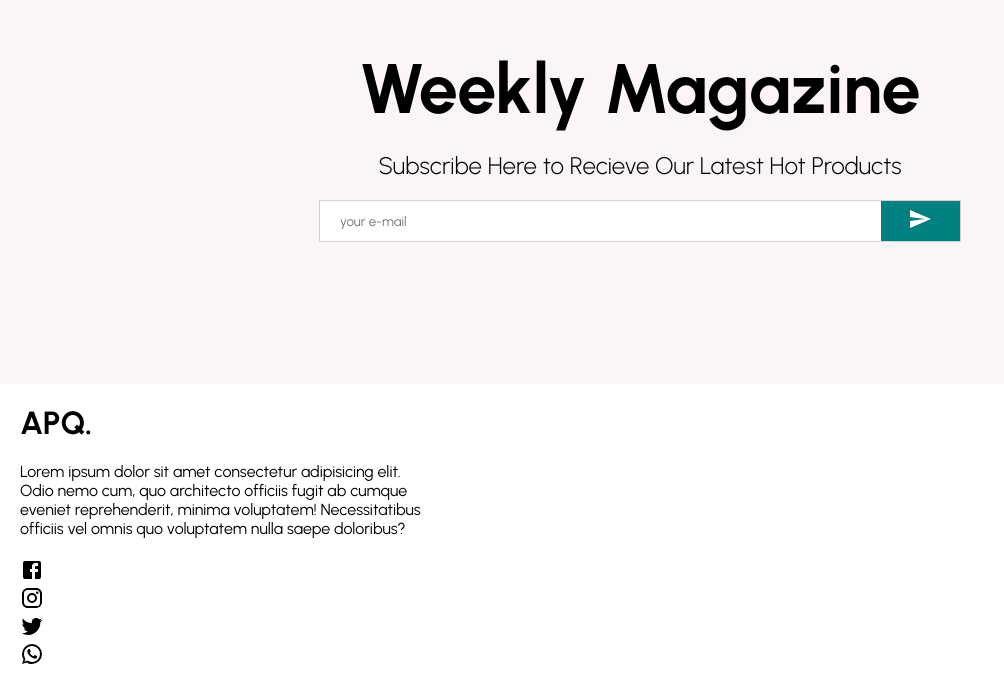
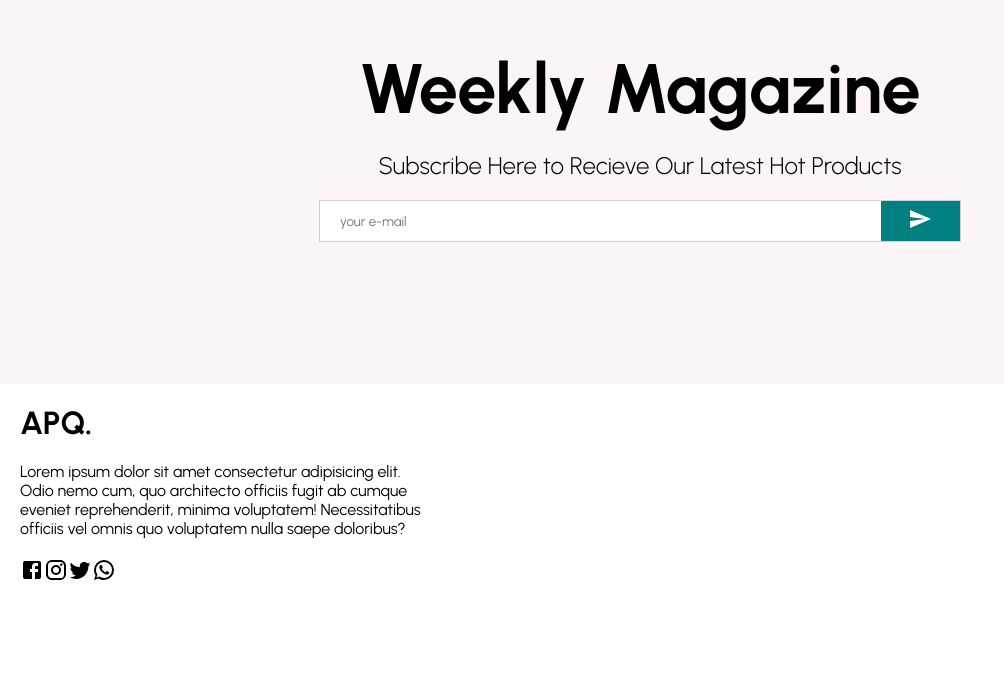
Before and after one commit to AliPooladmast/e-commerce, a React (Create React App) app: page / in a window 1280 px wide. Shown: the part 2307-2997 px from the top of the page, without its empty margins (0-1004 px from the left). After the commit the page ends 2913 px from the top, so only its background shows below. Built offline with nearby package versions, Linux system fonts and the light colour scheme.

Commit message:
feat(Footer): arrange social icons horizontally

```diff
--- a/src/components/Footer/Footer.module.scss
+++ b/src/components/Footer/Footer.module.scss
@@ -20,3 +20,7 @@
 .Right {
   flex: 1;
 }
+
+.SocialContainer {
+  display: flex;
+}
```
